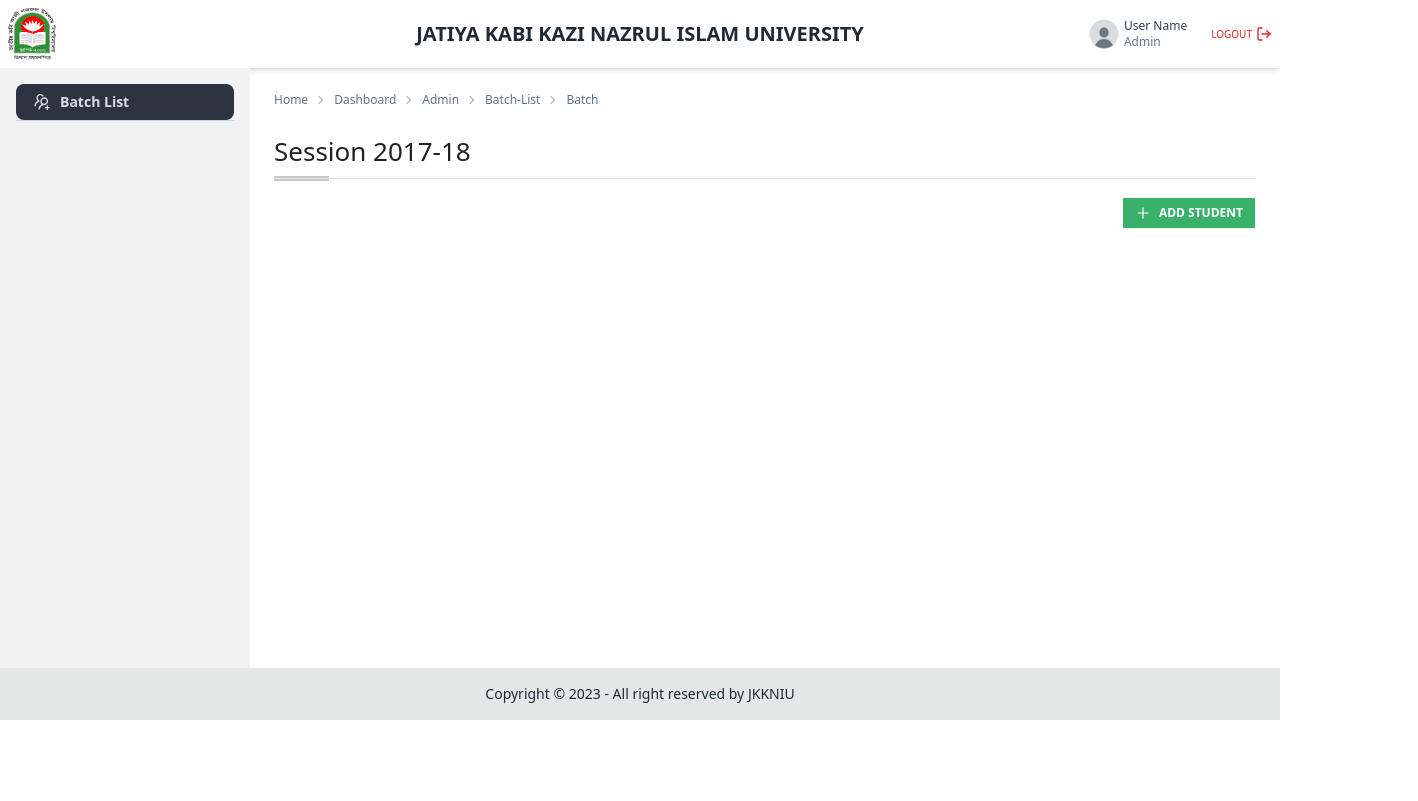
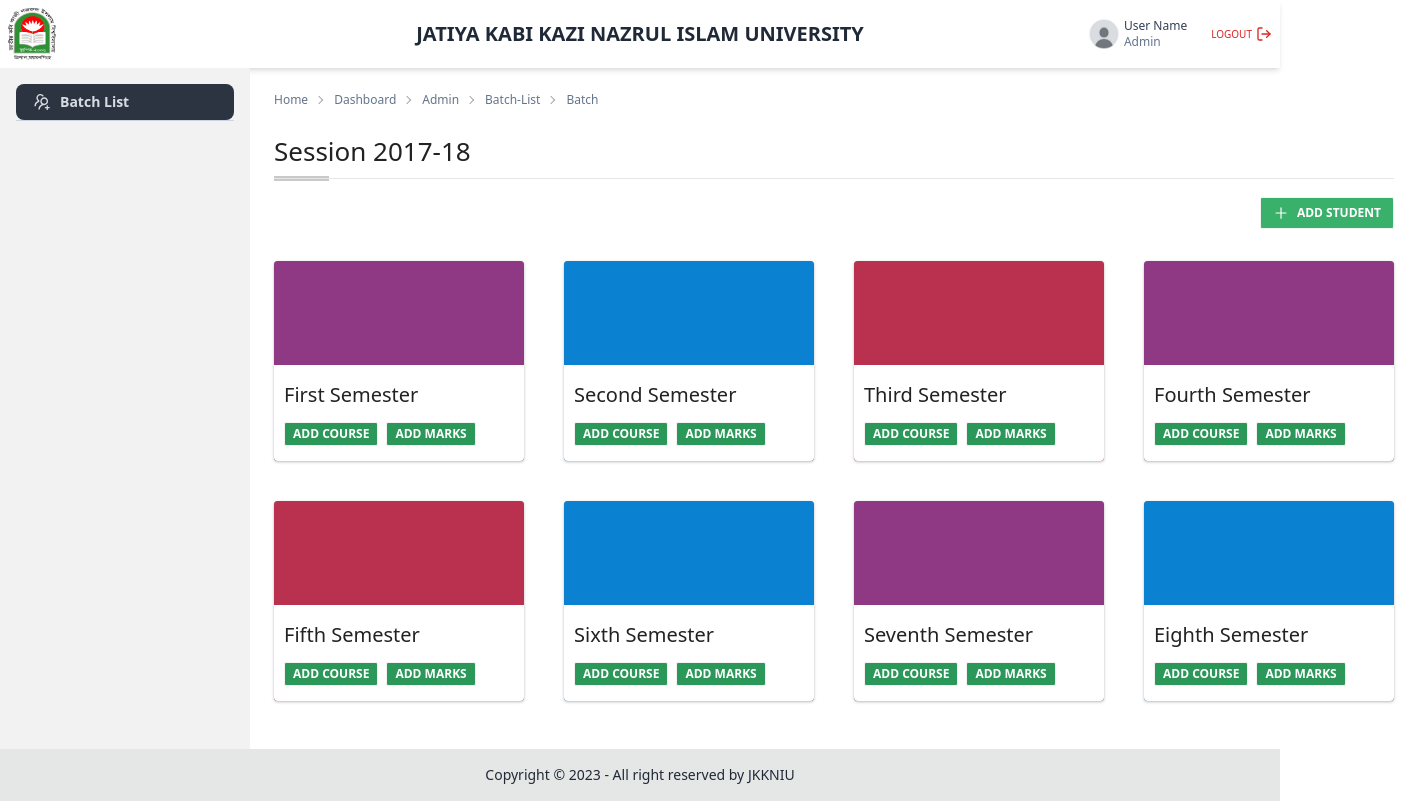
Before and after one commit to sam-suzzaman/ResultSystem, a React (Vite) app: page /dashboard/admin/batch-list/batch in a window 1280 px wide. Shown: the whole page, 1418 px wide, since content can reach past the window. Built offline with nearby package versions, Linux system fonts and the light colour scheme.

Commit message:
add semester cards

```diff
--- /dev/null
+++ b/src/Components/Non-Shared/DashboardPageCom/Admin/SemesterCard/SemesterCard.jsx
@@ -0,0 +1,25 @@
+import "./semesterCard.css";
+
+const SemesterCard = ({ title }) => {
+    return (
+        <div class="semister-card">
+            <div class="top">
+                <div class="caption">
+                    <h3 class="title"> {title}</h3>
+                    <div className="">
+                        <button className="btn btn-xs bg-[#2b9859] hover:bg-[#33b76a] text-white rounded-sm">
+                            add course
+                        </button>
+                        <button className="btn btn-xs bg-[#2b9859] hover:bg-[#33b76a] text-white rounded-sm ml-2">
+                            add marks
+                        </button>
+                    </div>
+                </div>
+            </div>
+            <div class="middle"></div>
+            <div class="bottom"></div>
+        </div>
+    );
+};
+
+export default SemesterCard;
--- /dev/null
+++ b/src/Components/Non-Shared/DashboardPageCom/Admin/SemesterCard/semesterCard.css
@@ -0,0 +1,75 @@
+.semister-card {
+    display: inline-block;
+    position: relative;
+    box-sizing: border-box;
+}
+
+.semister-card .top,
+.semister-card .middle,
+.semister-card .bottom {
+    position: relative;
+    border-radius: 4px;
+    overflow: hidden;
+    width: 250px;
+    min-height: 200px;
+    transition: transform 300ms linear-out;
+}
+.semister-card .top {
+    z-index: 3;
+    transform: scale(1);
+    transition: transform 300ms cubic-bezier(0.22, 0.61, 0.36, 1);
+    /* background-color: #222; */
+    text-transform: capitalize;
+    font-weight: 500;
+    box-shadow: 0px 1px 3px rgba(25, 25, 25, 0.3);
+}
+.semister-card .middle {
+    position: absolute;
+    background: #aaa;
+    top: 0px;
+    z-index: 2;
+    transform: rotate(0deg);
+    transition: transform 250ms cubic-bezier(0.68, -0.55, 0.27, 1.55);
+}
+.semister-card .bottom {
+    position: absolute;
+    background: #ccc;
+    top: 0px;
+    z-index: 1;
+    transform: rotate(0deg);
+    transition: transform 250ms cubic-bezier(0.68, -0.55, 0.27, 1.55);
+}
+
+.semister-card .caption {
+    overflow: hidden;
+    background: #ffffff;
+    padding: 15px 10px;
+    position: absolute;
+    bottom: 0px;
+    left: 0px;
+    width: 100%;
+}
+.semister-card .caption .title {
+    color: #222;
+    margin: 0px 0px 10px 0px;
+    font-size: 20px;
+}
+
+/*hovering*/
+.semister-card:hover .top {
+    transform: scale(1.05);
+}
+.semister-card:hover .middle {
+    transform: rotate(-7deg);
+    box-shadow: 1px 1px 2px rgba(74, 74, 74, 0.35);
+}
+.semister-card:hover .bottom {
+    transform: rotate(7deg);
+    box-shadow: 1px 1px 2px rgba(113, 113, 113, 0.35);
+}
+
+.semister-card:hover .button {
+    background: rgba(0, 0, 0, 0.8);
+    color: #fff;
+    border: 0px;
+}
--- a/src/Pages/DashboardPages/Admin/SingleBatchPage/SingleBatchPage.jsx
+++ b/src/Pages/DashboardPages/Admin/SingleBatchPage/SingleBatchPage.jsx
@@ -4,6 +4,9 @@
 import SectionTitle from "../../../../Components/Non-Shared/DashboardPageCom/Admin/SectionTitle/SectionTitle";
 import { AiOutlinePlus } from "react-icons/ai";
 import AddStudentModal from "../../../../Components/Non-Shared/DashboardPageCom/Admin/AddStudentModal/AddStudentModal";
+import SemesterCard from "../../../../Components/Non-Shared/DashboardPageCom/Admin/SemesterCard/SemesterCard";
+
+import "./singleBatchPage.css";
 
 const SingleBatchPage = () => {
     const { pathname } = useLocation();
@@ -27,6 +30,16 @@
                 </label>
                 <AddStudentModal />
             </div>
+            <div className="semester-card-container mt-8 mb-8">
+                <SemesterCard title="first semester" />
+                <SemesterCard title="second semester" />
+                <SemesterCard title="third semester" />
+                <SemesterCard title="fourth semester" />
+                <SemesterCard title="fifth semester" />
+                <SemesterCard title="sixth semester" />
+                <SemesterCard title="seventh semester" />
+                <SemesterCard title="eighth semester" />
+            </div>
         </div>
     );
 };
--- /dev/null
+++ b/src/Pages/DashboardPages/Admin/SingleBatchPage/singleBatchPage.css
@@ -0,0 +1,17 @@
+.semester-card-container {
+    display: grid;
+    grid-template-columns: repeat(4, auto);
+    justify-content: center;
+    grid-column-gap: 40px;
+    grid-row-gap: 40px;
+}
+
+.semester-card-container .semister-card:nth-child(odd) .top {
+    background-color: #b9314f;
+}
+.semester-card-container .semister-card:nth-child(even) .top {
+    background-color: #0a81d1;
+}
+.semester-card-container .semister-card:nth-child(3n + 1) .top {
+    background-color: #8f3985;
+}
```
